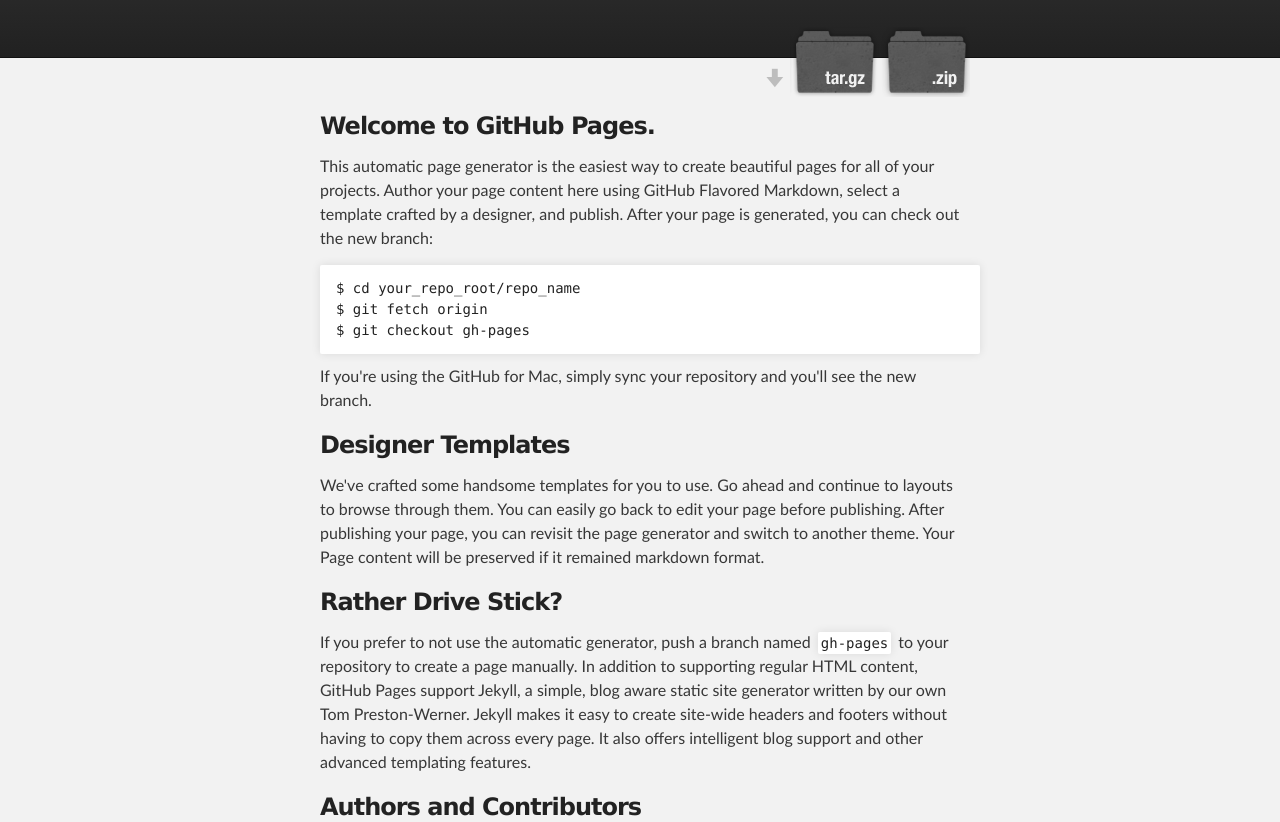
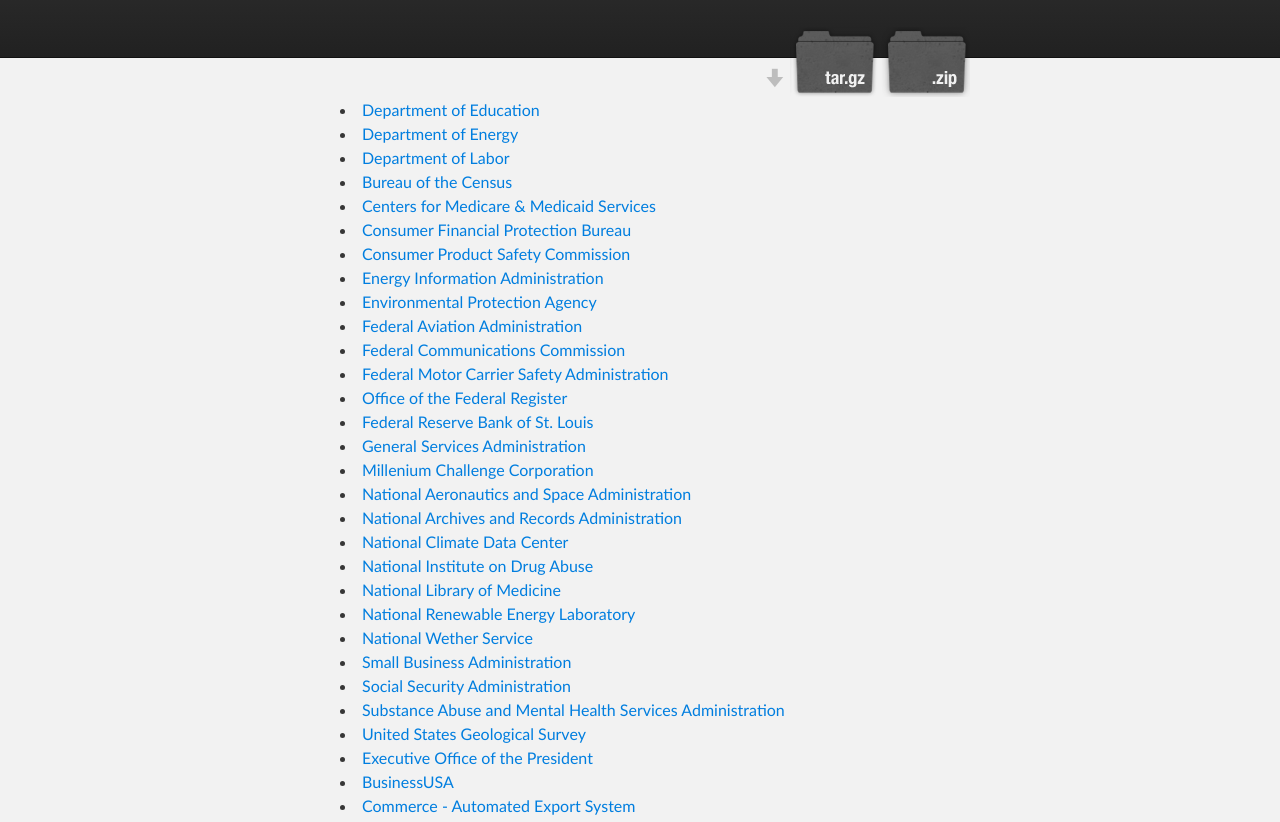
Before and after one commit to gbinal/mustache-test-1, a plain HTML site: page index.html in a window 1280 px wide. Shown: the part 116-938 px from the top of the page. Drawn offline with nearby package versions, Linux system fonts and the light colour scheme.

Commit message:
Update index.html

```diff
--- a/index.html
+++ b/index.html
@@ -7,6 +7,8 @@
     <meta name="description" content="Mustache-test-1 : " />
 
     <link rel="stylesheet" type="text/css" media="screen" href="stylesheets/stylesheet.css">
+    <script src="http://code.jquery.com/jquery-latest.min.js" type="text/javascript"></script>
+    <script type="text/javascript" src="javascripts/mustache.js"></script>
 
     <title>Mustache-test-1</title>
   </head>
@@ -31,32 +33,36 @@
     <!-- MAIN CONTENT -->
     <div id="main_content_wrap" class="outer">
       <section id="main_content" class="inner">
-        <h3>Welcome to GitHub Pages.</h3>
+              <!--Javascript that pulls JSON and renders it to the page-->
+      <script type="text/javascript">
+          function listAgencies()
+              {
+              $.getJSON('agencies.json', function(data) {
+                   $.each(data['agencies'], function(key, val) {
+                          var template = $('#agencyListingTemplate').html();
+                          var html = Mustache.to_html(template, val);
+                          $('#agencyListing').append(html);;
+                      });
+                  });
+              }
+      </script>
 
-<p>This automatic page generator is the easiest way to create beautiful pages for all of your projects. Author your page content here using GitHub Flavored Markdown, select a template crafted by a designer, and publish. After your page is generated, you can check out the new branch:</p>
+      <!--A template that provides layout for each entry in the JSON file-->
+      <script id="agencyListingTemplate" type="text/template">
+          <li>
+            <a href="{{url}}">{{name}}</a>
+          </li>
+      </script>
 
-<pre><code>$ cd your_repo_root/repo_name
-$ git fetch origin
-$ git checkout gh-pages
-</code></pre>
+      <!--Always provide link to raw JSON file on Github-->
+      <ul id="agencyListing">
 
-<p>If you're using the GitHub for Mac, simply sync your repository and you'll see the new branch.</p>
+      </ul>
 
-<h3>Designer Templates</h3>
-
-<p>We've crafted some handsome templates for you to use. Go ahead and continue to layouts to browse through them. You can easily go back to edit your page before publishing. After publishing your page, you can revisit the page generator and switch to another theme. Your Page content will be preserved if it remained markdown format.</p>
-
-<h3>Rather Drive Stick?</h3>
-
-<p>If you prefer to not use the automatic generator, push a branch named <code>gh-pages</code> to your repository to create a page manually. In addition to supporting regular HTML content, GitHub Pages support Jekyll, a simple, blog aware static site generator written by our own Tom Preston-Werner. Jekyll makes it easy to create site-wide headers and footers without having to copy them across every page. It also offers intelligent blog support and other advanced templating features.</p>
-
-<h3>Authors and Contributors</h3>
-
-<p>You can <a href="https://github.com/blog/821" class="user-mention">@mention</a> a GitHub username to generate a link to their profile. The resulting <code>&lt;a&gt;</code> element will link to the contributor's GitHub Profile. For example: In 2007, Chris Wanstrath (<a href="https://github.com/defunkt" class="user-mention">@defunkt</a>), PJ Hyett (<a href="https://github.com/pjhyett" class="user-mention">@pjhyett</a>), and Tom Preston-Werner (<a href="https://github.com/mojombo" class="user-mention">@mojombo</a>) founded GitHub.</p>
-
-<h3>Support or Contact</h3>
-
-<p>Having trouble with Pages? Check out the documentation at <a href="http://help.github.com/pages">http://help.github.com/pages</a> or contact <a href="mailto:support@github.com">support@github.com</a> and we’ll help you sort it out.</p>
+      <!--This actually runs the whole process-->
+      <script type="text/javascript">
+          listAgencies();
+      </script>
       </section>
     </div>
 
```
